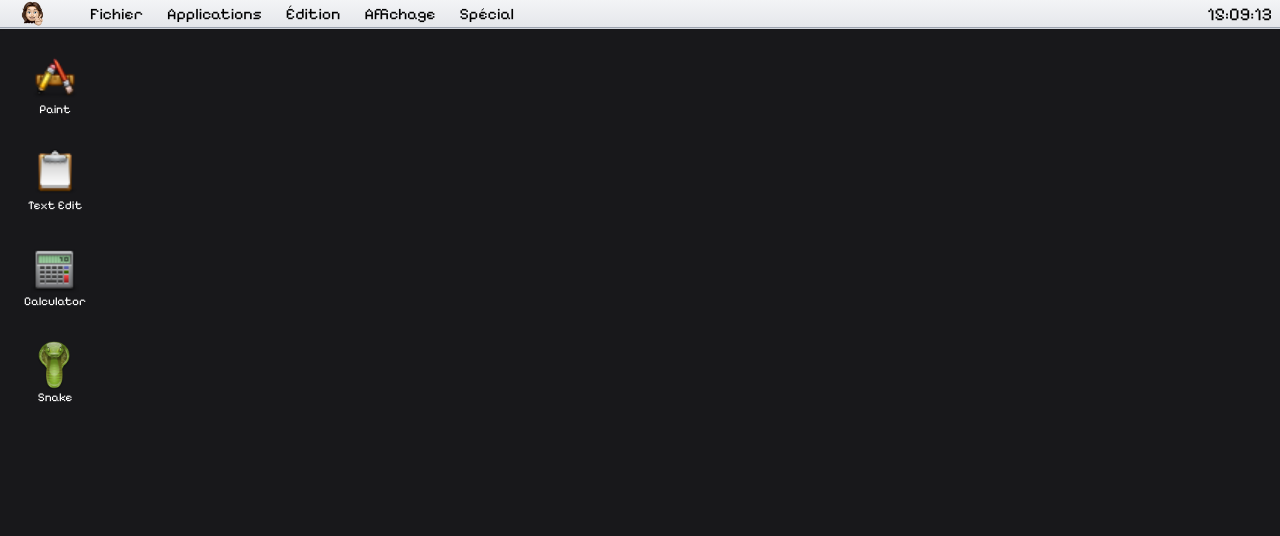
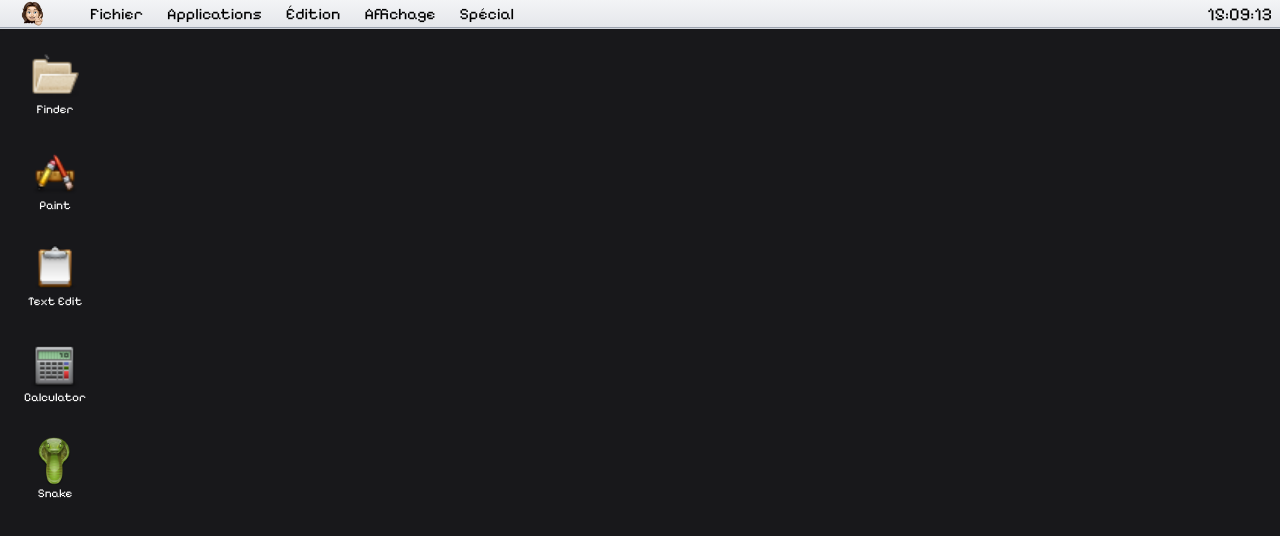
Before and after one commit to xonyis/portfolio-cv, a Next.js app: page /xonyisOs in a window 1280 px wide. Shown: the top 536 px of the page. Built offline with nearby package versions, Linux system fonts and the light colour scheme.

Commit message:
add finder icon

```diff
--- a/components/xonyisOs/desktop.tsx
+++ b/components/xonyisOs/desktop.tsx
@@ -273,6 +273,19 @@ export function Desktop({ openAppTrigger }: DesktopProps) {
             <div className="absolute top-4 left-4 space-y-4 font-pixelify">
                 <div
                     className="flex flex-col items-center cursor-pointer hover:bg-white/20 p-2 rounded"
+                    onDoubleClick={() => openWindow("finder")}
+                >
+                    <Image
+                        src="/finder.png"
+                        alt=""
+                        width={48} // ajuste à la taille que tu veux
+                        height={48}
+                        className=" object-contain"
+                    />
+                    <span className="text-xs text-white">Finder</span>
+                </div>
+                <div
+                    className="flex flex-col items-center cursor-pointer hover:bg-white/20 p-2 rounded"
                     onDoubleClick={() => openWindow("paint")}
                 >
                     <Image
--- a/components/xonyisOs/os-nav.tsx
+++ b/components/xonyisOs/os-nav.tsx
@@ -1,7 +1,7 @@
 "use client"
 
 import * as React from "react"
-import { Apple, Palette, Edit, Calculator } from "lucide-react"
+import { Apple, Palette, Edit, Calculator, Worm, Folder  } from "lucide-react"
 import {
     DropdownMenu,
     DropdownMenuContent,
@@ -38,10 +38,10 @@ const menuItems = [
             { label: "Paint", action: "paint", icon: <Palette className="w-4 h-4 mr-2" /> },
             { label: "TextEdit", action: "textedit", icon: <Edit className="w-4 h-4 mr-2" /> },
             { label: "Calculatrice", action: "calculator", icon: <Calculator className="w-4 h-4 mr-2" /> },
-            { label: "Snake", action: "snake", icon: <Calculator className="w-4 h-4 mr-2" /> },
+            { label: "Snake", action: "snake", icon: <Worm  className="w-4 h-4 mr-2" /> },
 
             "-",
-            { label: "Finder", action: "finder", icon: <Apple className="w-4 h-4 mr-2" /> },
+            { label: "Finder", action: "finder", icon: <Folder  className="w-4 h-4 mr-2" /> },
         ],
     },
     {
```
Also changed, not shown: public/finder.png (added).
